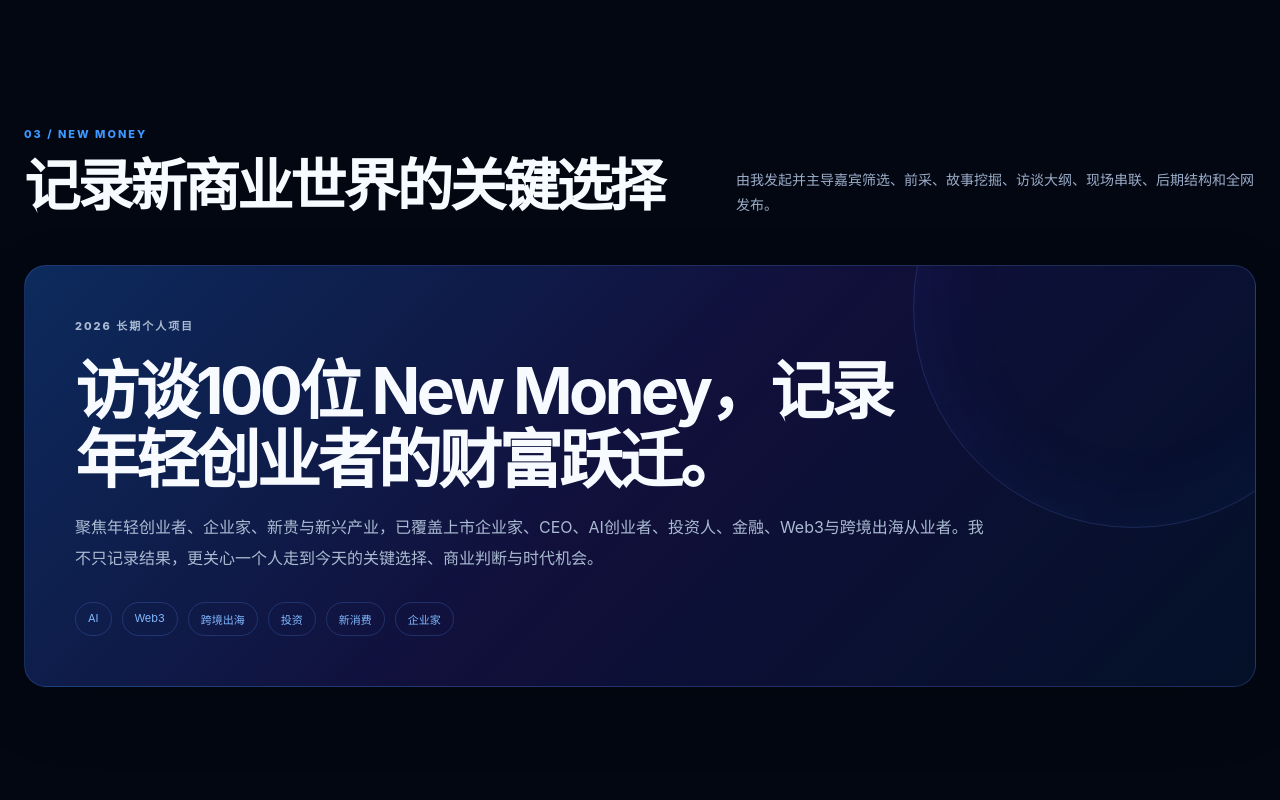
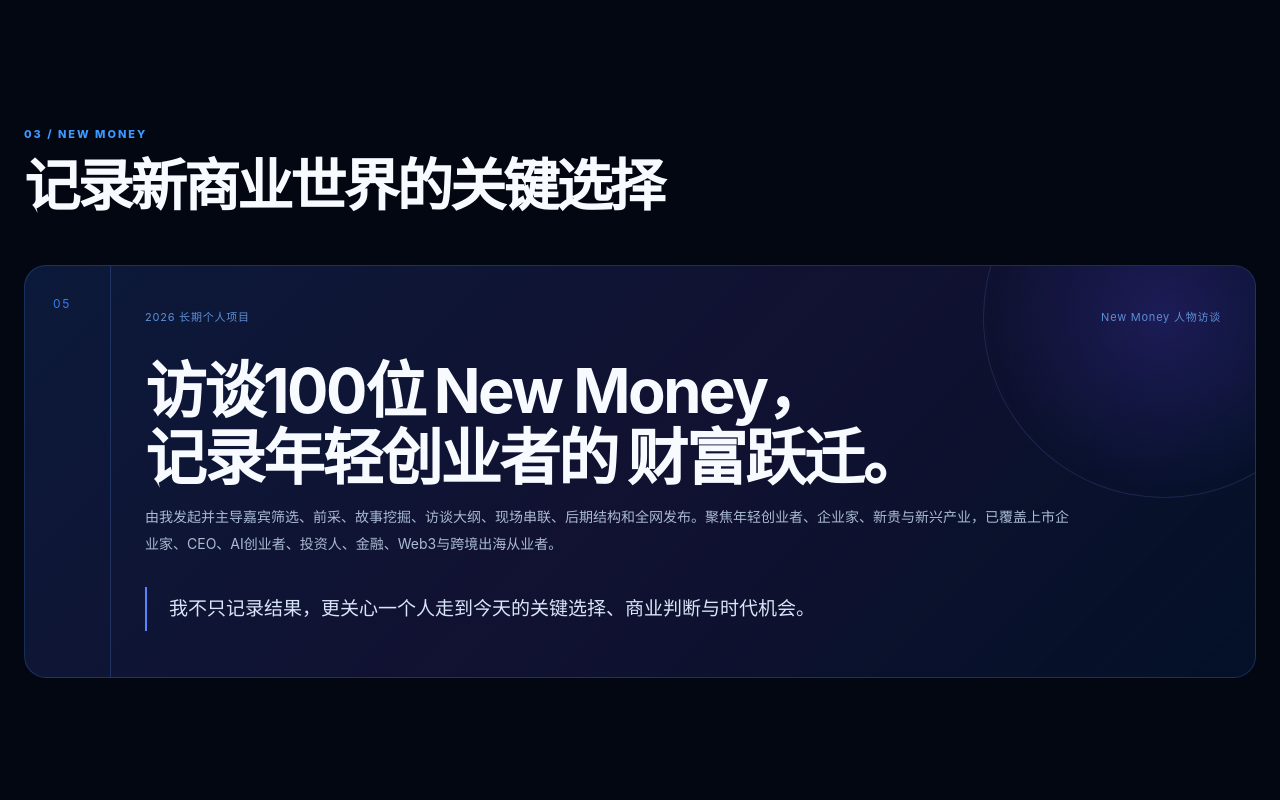
Before and after one commit to qq423093099-alt/top-profile-site, a plain HTML site: page index.html in a window 1280 px wide. Shown: the part 3480-4280 px from the top of the page. Drawn offline with Linux system fonts and the light colour scheme.

Commit message:
Restore original New Money interview layout

```diff
--- a/index.html
+++ b/index.html
@@ -106,11 +106,13 @@ button{font:inherit}
 .case-results{display:grid;grid-template-columns:repeat(4,1fr);gap:12px;margin-top:28px}
 .case-results.three{grid-template-columns:repeat(3,1fr)}.case-results div{padding-top:16px;border-top:1px solid var(--line)}
 .case-results strong{display:block;font-size:22px}.case-results span{display:block;margin-top:6px;color:#6681aa;font-size:11px}
-.interview-card{position:relative;overflow:hidden;padding:50px;background:linear-gradient(135deg,rgba(19,62,132,.66),rgba(38,29,116,.42),rgba(4,18,42,.92))}
-.interview-card::after{content:"";position:absolute;width:440px;height:440px;border:1px solid rgba(106,139,255,.2);border-radius:50%;right:-100px;top:-180px;box-shadow:inset 0 0 90px rgba(51,103,255,.08)}
-.interview-card h3{max-width:820px;margin:18px 0;font-size:clamp(34px,5vw,72px);line-height:1.08;letter-spacing:-.055em}
-.interview-card>p{max-width:920px;color:#aabbd2;line-height:1.95}
-.interview-tags{display:flex;gap:10px;flex-wrap:wrap;margin-top:28px}.interview-tags span{padding:8px 12px;border:1px solid var(--line);border-radius:999px;color:#80b9ff;font-size:11px}
+.case-card.new-money{position:relative;background:linear-gradient(135deg,rgba(51,102,218,.2),rgba(91,68,196,.18),rgba(4,18,42,.92))}
+.case-card.new-money::after{content:"";position:absolute;right:-90px;top:-130px;width:360px;height:360px;border:1px solid rgba(117,148,255,.16);border-radius:50%;background:radial-gradient(circle,rgba(100,74,255,.2),transparent 70%);pointer-events:none}
+.case-card.new-money .case-main{position:relative;z-index:1;padding-top:42px;padding-bottom:46px}
+.case-card.new-money h3{max-width:900px;margin-top:34px;font-size:clamp(34px,4.8vw,68px);line-height:1.08}
+.case-card.new-money .smart-title span{display:inline-block;margin-right:.16em}
+.case-card.new-money .case-copy{max-width:930px;color:#aabbd2;font-size:14px;line-height:1.95}
+.case-quote{max-width:880px!important;margin:30px 0 0!important;padding:5px 0 5px 22px;border-left:2px solid #5a83ff;color:#d9e5f8!important;font-size:19px!important;line-height:1.75!important}
 .timeline{max-width:1120px;margin-left:auto}.timeline-item{display:grid;grid-template-columns:150px 34px 1fr;min-height:190px}
 .timeline-time{padding-top:7px;color:#5f81b4;font-size:11px;letter-spacing:.08em}.timeline-dot{position:relative}
 .timeline-dot::before{content:"";position:absolute;top:7px;left:13px;width:8px;height:8px;border-radius:50%;background:#4aa3ff;box-shadow:0 0 18px #2c7dff}
@@ -148,7 +150,7 @@ footer{min-height:86px;display:flex;align-items:center;justify-content:space-bet
   .module-grid{grid-template-columns:1fr}.module-card{min-height:auto}.module-card p{min-height:0}
   .section{padding:90px 0}.section-head{grid-template-columns:1fr}.capability-grid,.principles-grid,.cooperation-grid{grid-template-columns:1fr}
   .case-card{grid-template-columns:1fr}.case-number{padding:17px 22px;border-right:0;border-bottom:1px solid var(--line)}.case-main{padding:24px 22px 28px}.case-meta{flex-direction:column}.case-results,.case-results.three{grid-template-columns:repeat(2,1fr)}
-  .interview-card{padding:30px 24px}.timeline-item{grid-template-columns:88px 24px 1fr}.timeline-content{padding-left:18px}.contact{min-height:560px}.contact h2{font-size:56px}.contact-actions{align-items:stretch;flex-direction:column}.contact-actions .button{width:100%}
+  .case-card.new-money .case-main{padding:28px 22px 32px}.case-card.new-money h3{font-size:34px}.case-quote{font-size:16px!important}.timeline-item{grid-template-columns:88px 24px 1fr}.timeline-content{padding-left:18px}.contact{min-height:560px}.contact h2{font-size:56px}.contact-actions{align-items:stretch;flex-direction:column}.contact-actions .button{width:100%}
   footer{padding:24px 0;flex-direction:column;text-align:center}.editor-toolbar{flex-wrap:wrap}.editor-toolbar .help{flex-basis:100%}.editor-btn{flex:1}.editor-status{width:100%;text-align:center}
 }
 @media(max-width:480px){
@@ -236,8 +238,16 @@ footer{min-height:86px;display:flex;align-items:center;justify-content:space-bet
 
   <section class="section" id="interview">
     <div class="shell">
-      <div class="section-head reveal"><div><p class="section-kicker" data-edit="interview-kicker">03 / NEW MONEY</p><h2 data-edit="interview-heading">记录新商业世界的关键选择</h2></div><p data-edit="interview-intro">由我发起并主导嘉宾筛选、前采、故事挖掘、访谈大纲、现场串联、后期结构和全网发布。</p></div>
-      <article class="glass-card interview-card reveal"><p class="section-kicker" data-edit="interview-label">2026 长期个人项目</p><h3 data-edit="interview-title">访谈100位 New Money，记录年轻创业者的财富跃迁。</h3><p data-edit="interview-copy">聚焦年轻创业者、企业家、新贵与新兴产业，已覆盖上市企业家、CEO、AI创业者、投资人、金融、Web3与跨境出海从业者。我不只记录结果，更关心一个人走到今天的关键选择、商业判断与时代机会。</p><div class="interview-tags"><span>AI</span><span>Web3</span><span>跨境出海</span><span>投资</span><span>新消费</span><span>企业家</span></div></article>
+      <div class="section-head reveal"><div><p class="section-kicker" data-edit="interview-kicker">03 / NEW MONEY</p><h2 data-edit="interview-heading">记录新商业世界的关键选择</h2></div></div>
+      <article class="case-card new-money reveal">
+        <div class="case-number">05</div>
+        <div class="case-main">
+          <div class="case-meta"><span data-edit="interview-label">2026 长期个人项目</span><span>New Money 人物访谈</span></div>
+          <h3 class="smart-title" data-edit="interview-title"><span>访谈100位</span><span>New Money，</span><span>记录年轻创业者的</span><span>财富跃迁。</span></h3>
+          <p class="case-copy" data-edit="interview-copy">由我发起并主导嘉宾筛选、前采、故事挖掘、访谈大纲、现场串联、后期结构和全网发布。聚焦年轻创业者、企业家、新贵与新兴产业，已覆盖上市企业家、CEO、AI创业者、投资人、金融、Web3与跨境出海从业者。</p>
+          <p class="case-quote" data-edit="interview-quote">我不只记录结果，更关心一个人走到今天的关键选择、商业判断与时代机会。</p>
+        </div>
+      </article>
     </div>
   </section>
 
@@ -311,7 +321,7 @@ copyButton?.addEventListener('click',async()=>{try{await navigator.clipboard.wri
 
 const editMode=new URLSearchParams(location.search).get('edit')==='1';
 const editable=[...document.querySelectorAll('[data-edit]')];
-const storageKey='top-profile-blue-editor-v2';
+const storageKey='top-profile-blue-editor-v3';
 const editorToggle=document.getElementById('editorToggle');
 const editorExport=document.getElementById('editorExport');
 const editorReset=document.getElementById('editorReset');
```
